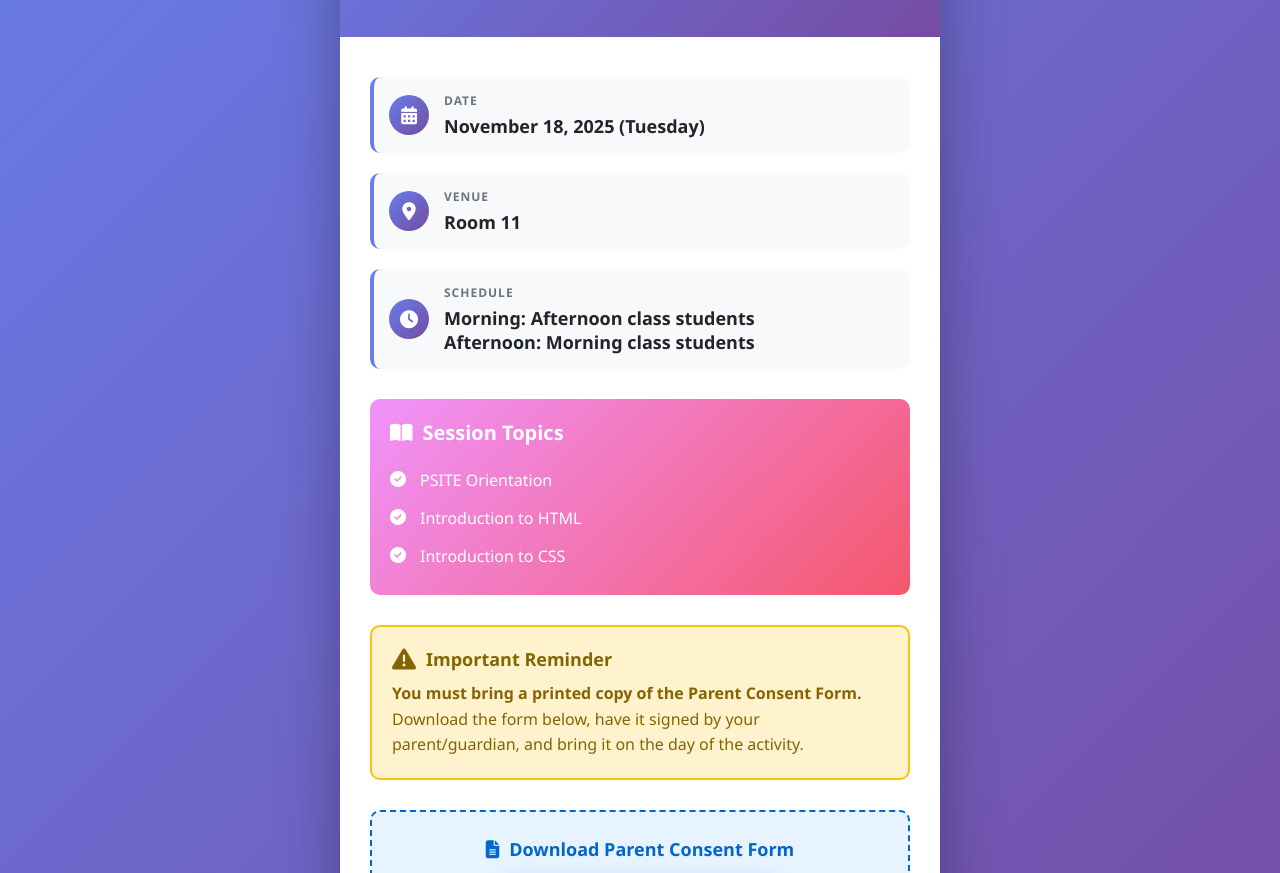
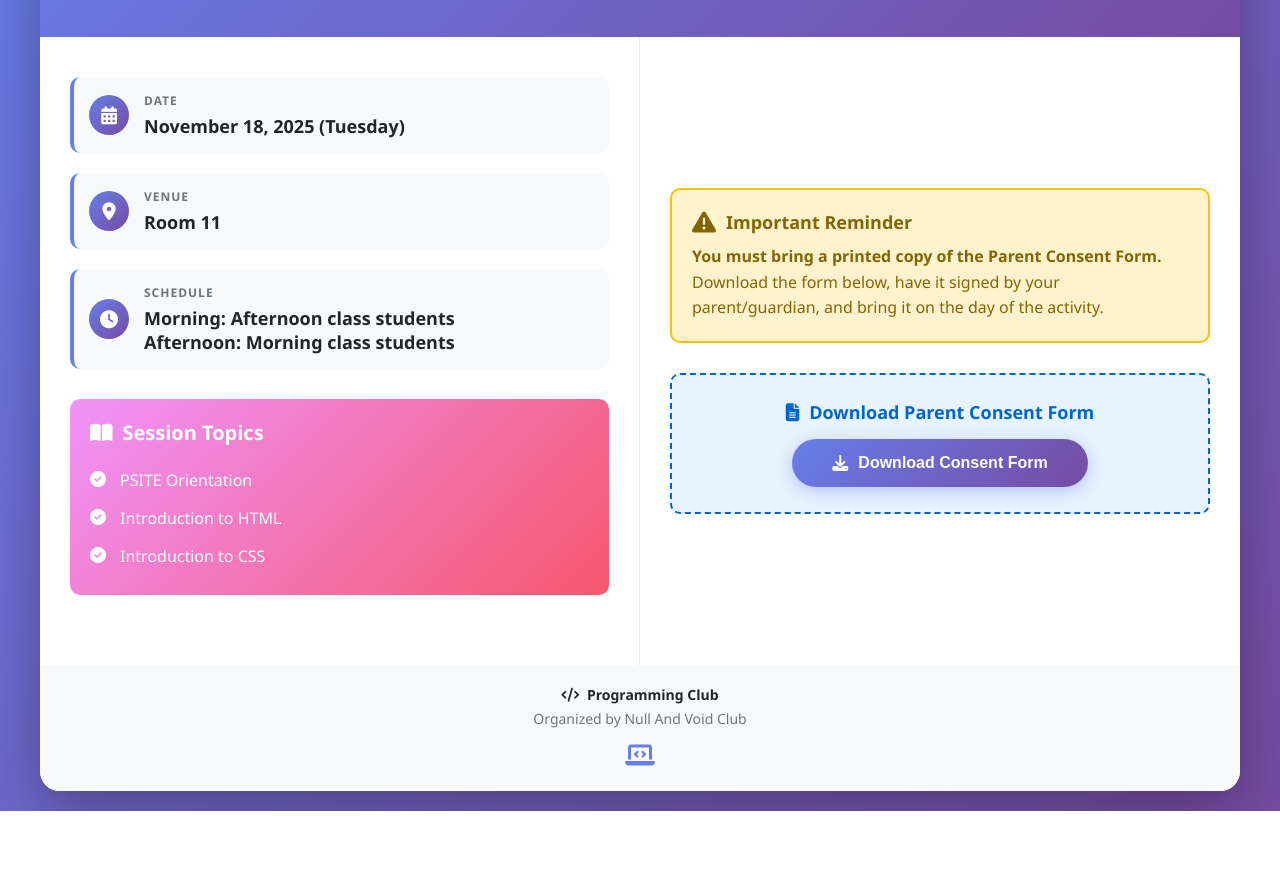
Before and after one commit to rcinullandvoidclub-oss/Week-1_Invitation, a plain HTML site: page index.html in a window 1280 px wide. Shown: the part 220-1093 px from the top of the page. After the commit the page ends 1031 px from the top, so only its background shows below. Drawn offline with Linux system fonts and the light colour scheme.

Commit message:
Update index.html

```diff
--- a/index.html
+++ b/index.html
@@ -26,10 +26,49 @@
             background: white;
             border-radius: 20px;
             box-shadow: 0 20px 60px rgba(0, 0, 0, 0.3);
-            max-width: 600px;
+            max-width: 900px;
             width: 100%;
             overflow: hidden;
             animation: slideIn 0.6s ease-out;
+        }
+
+        /* Landscape layout for PC/Desktop */
+        @media (min-width: 768px) {
+            .invitation-card {
+                display: grid;
+                grid-template-columns: 1fr 1fr;
+                grid-template-rows: auto 1fr auto;
+                max-width: 1200px;
+            }
+
+            .header {
+                grid-column: 1 / -1;
+            }
+
+            .content {
+                grid-column: 1 / 2;
+                border-right: 1px solid #e9ecef;
+            }
+
+            .side-content {
+                grid-column: 2 / 3;
+                padding: 40px 30px;
+                display: flex;
+                flex-direction: column;
+                justify-content: center;
+            }
+
+            .footer {
+                grid-column: 1 / -1;
+            }
+
+            .info-section {
+                margin-bottom: 20px;
+            }
+
+            .topics {
+                margin-bottom: 0;
+            }
         }
 
         @keyframes slideIn {
@@ -277,6 +316,21 @@
             .value {
                 font-size: 16px;
             }
+
+            .header-icon {
+                font-size: 36px;
+            }
+        }
+
+        /* Portrait layout for mobile - default styling above handles this */
+        @media (max-width: 767px) {
+            .invitation-card {
+                display: block;
+            }
+
+            .side-content {
+                padding: 0 30px 30px 30px;
+            }
         }
     </style>
 </head>
@@ -334,7 +388,9 @@
                     <li><i class="fas fa-check-circle"></i>Introduction to CSS</li>
                 </ul>
             </div>
+        </div>
 
+        <div class="side-content">
             <div class="important-note">
                 <h3>
                     <i class="fas fa-exclamation-triangle"></i>
@@ -358,9 +414,9 @@
         <div class="footer">
             <strong>
                 <i class="fas fa-code"></i>
-                Code IS Club
+                Programming Club
             </strong>
-            <div style="margin-top: 5px;">Organized by CODE Organization</div>
+            <div style="margin-top: 5px;">Organized by Null And Void Club</div>
             <div class="footer-icon">
                 <i class="fas fa-laptop-code"></i>
             </div>
```
